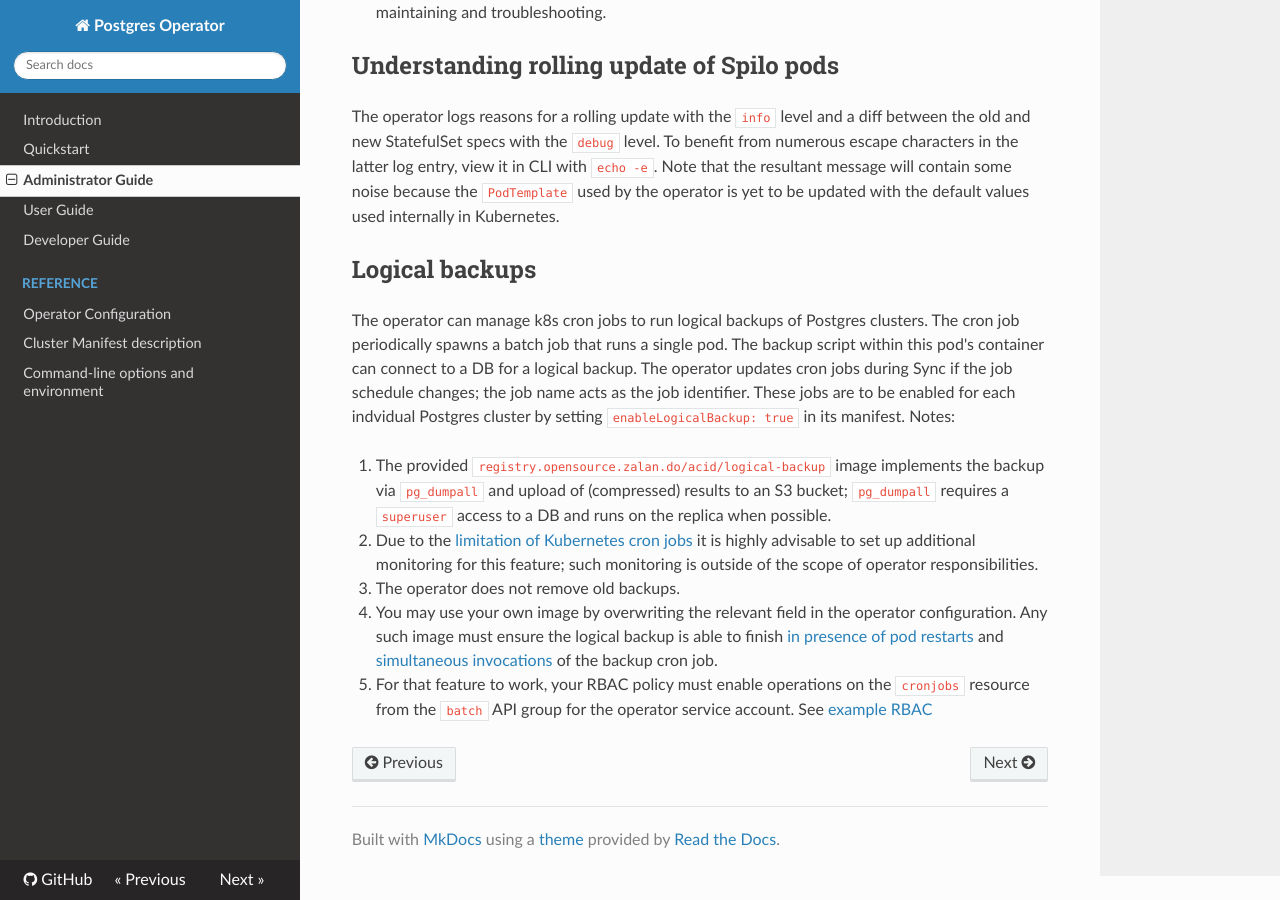
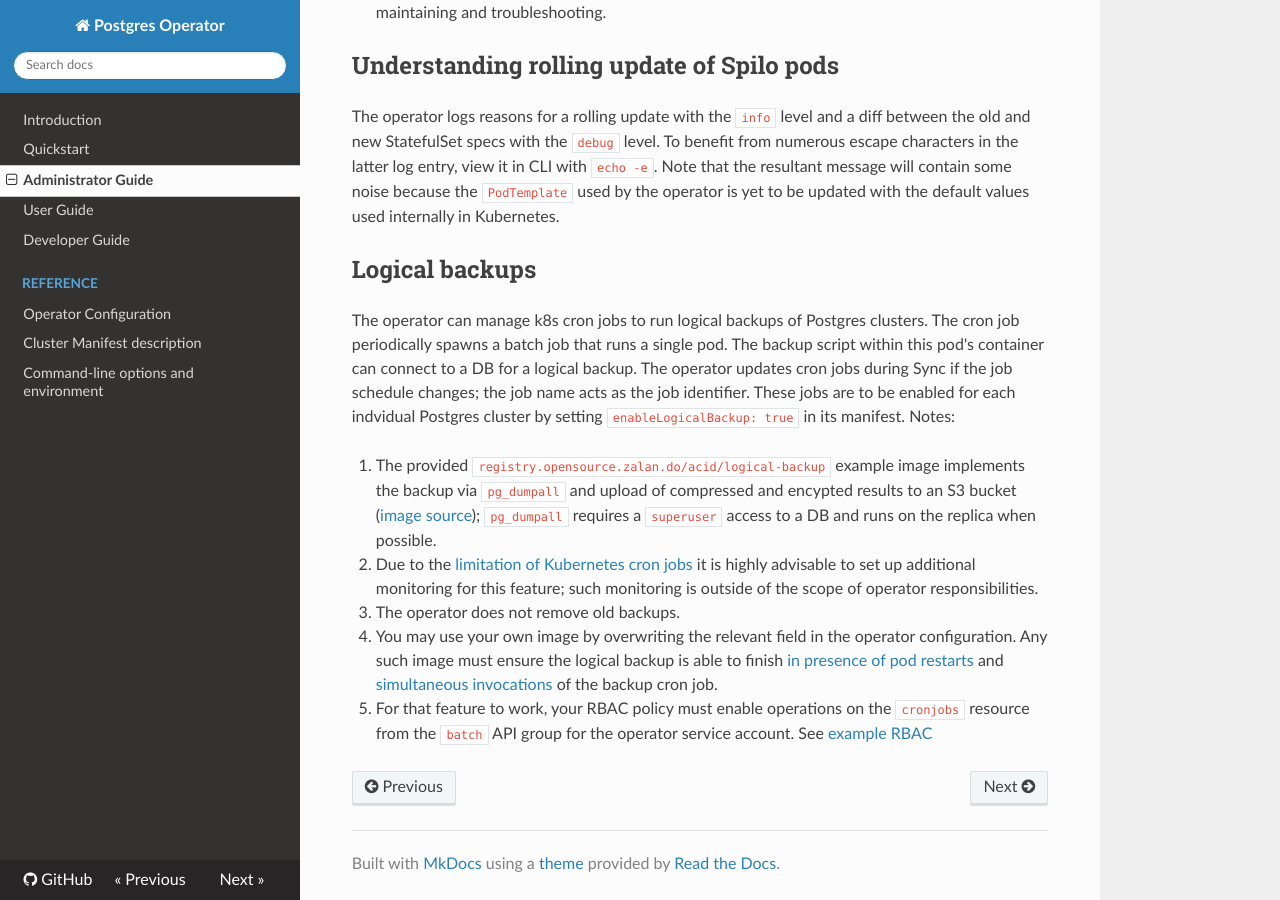
Before and after one commit to zalando/postgres-operator, an MkDocs documentation site: the page built from docs/administrator.md, in a window 1280 px wide and 900 px high, scrolled down 6680 px. Built offline with MkDocs 1.6.1, drawn with Linux system fonts in a browser that asks for light colours; nearby versions of some CDN libraries; old or Windows-style settings are respelled for this version of MkDocs.

Commit message:
update docs

```diff
--- a/docs/administrator.md
+++ b/docs/administrator.md
@@ -346,7 +346,7 @@ The operator logs reasons for a rolling update with the `info` level and a diff
 
 The operator can manage k8s cron jobs to run logical backups of Postgres clusters. The cron job periodically spawns a batch job that runs a single pod. The backup script within this pod's container can connect to a DB for a logical backup. The operator updates cron jobs during Sync if the job schedule changes; the job name acts as the job identifier. These jobs are to be enabled for each indvidual Postgres cluster by setting `enableLogicalBackup: true` in its manifest. Notes:
 
-1. The provided  `registry.opensource.zalan.do/acid/logical-backup` image implements the backup via `pg_dumpall` and upload of (compressed) results to an S3 bucket; `pg_dumpall` requires a `superuser` access to a DB and runs on the replica when possible.
+1. The provided `registry.opensource.zalan.do/acid/logical-backup` example image implements the backup via `pg_dumpall` and upload of compressed and encypted results to an S3 bucket ([image source](../docker/logical-backup/Dockerfile)); `pg_dumpall` requires a `superuser` access to a DB and runs on the replica when possible.
 
 2. Due to the [limitation of Kubernetes cron jobs](https://kubernetes.io/docs/concepts/workloads/controllers/cron-jobs/#cron-job-limitations) it is highly advisable to set up additional monitoring for this feature; such monitoring is outside of the scope of operator responsibilities.
 
```
Also changed, not shown: docs/reference/operator_parameters.md (+1 -1 lines).
